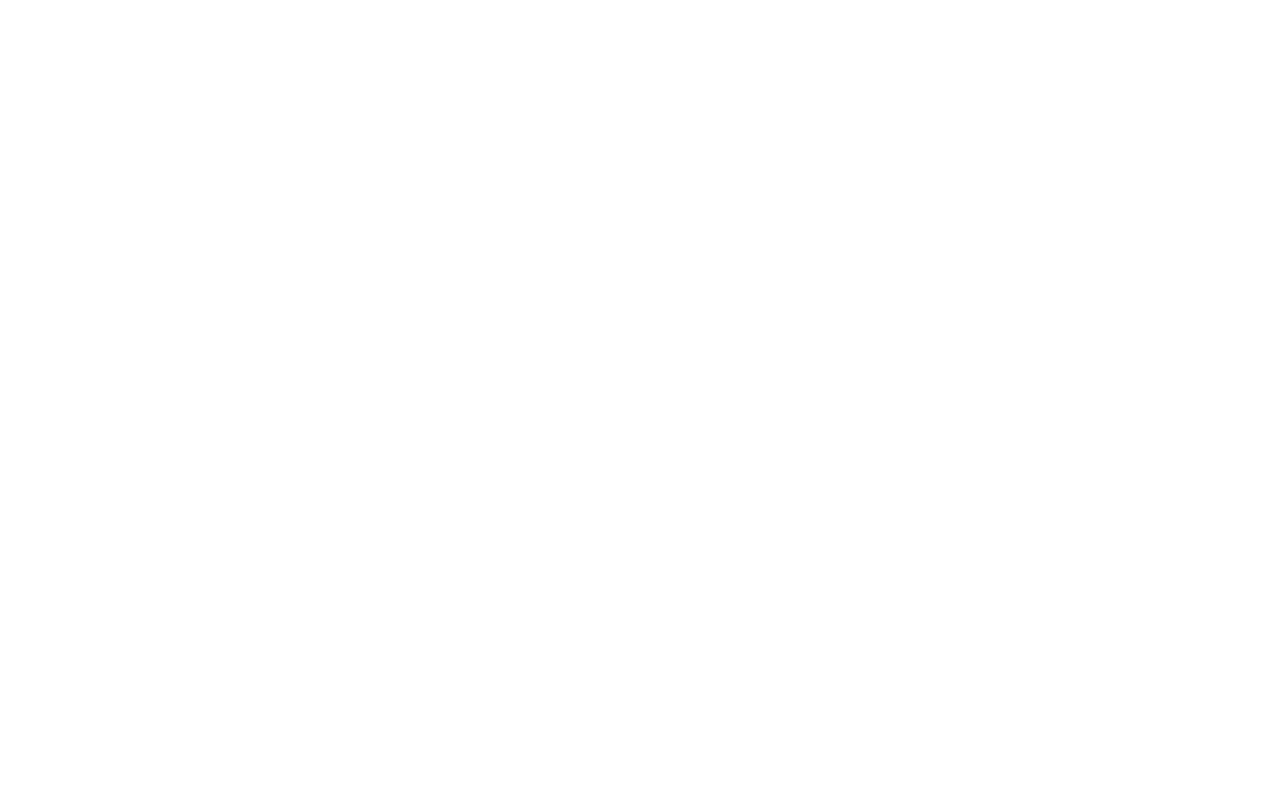
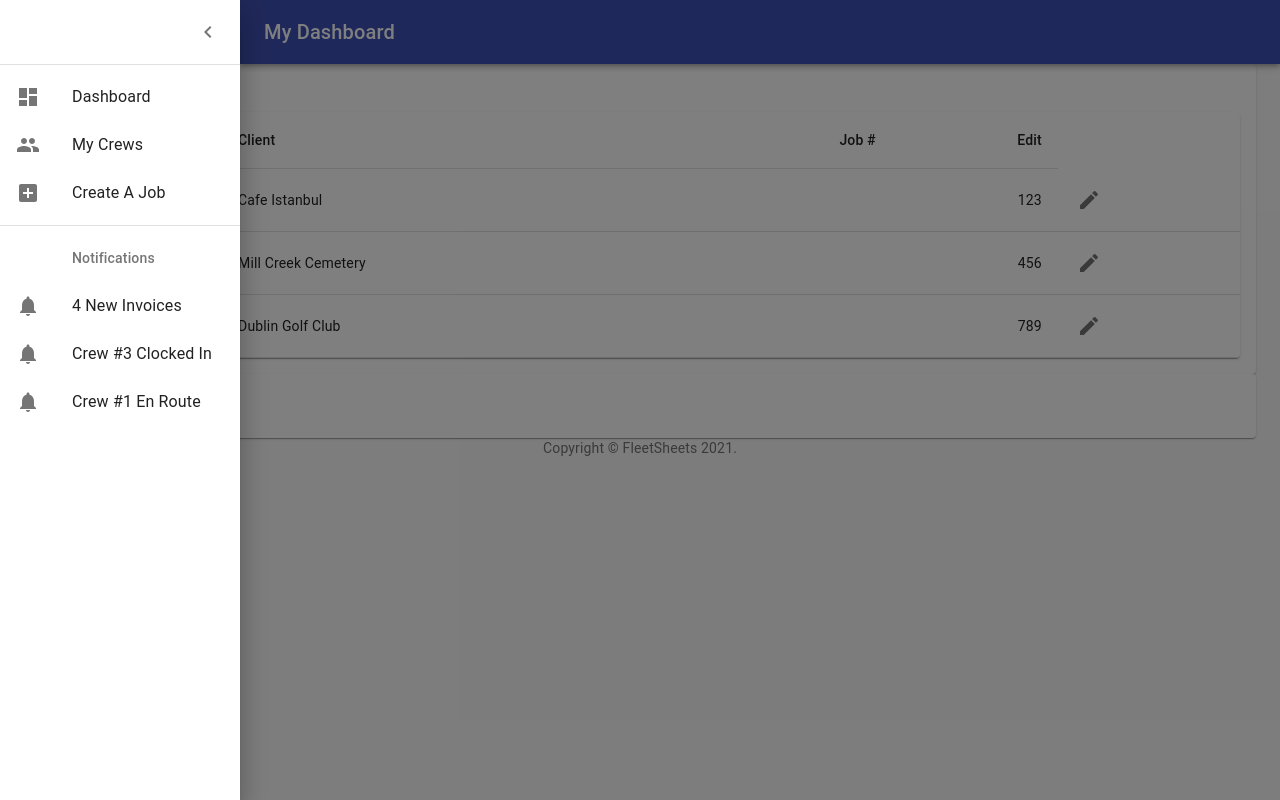
Before and after one commit to will98nicholson/Custom-Workforce-Manager, a React (Create React App) app in the folder client/: page /employee in a window 1280 px wide. Built offline with nearby package versions, Linux system fonts and the light colour scheme.

Commit message:
copied admin menu & dashboard to make user menu & dashboard

```diff
--- a/client/src/App.js
+++ b/client/src/App.js
@@ -2,6 +2,7 @@ import React from 'react';
 import './App.css';
 import Login from './pages/Login';
 import AdminDash from './pages/AdminDash';
+import EmpDash from './pages/EmpDash'
 import {
     BrowserRouter as Router,
     Switch,
@@ -16,6 +17,7 @@ function App() {
         <Router>
             <Route exact path='/'><Login /></Route>
             <Route exact path='/admin'><AdminDash /></Route>
+            <Route exact path='/employee'><EmpDash /></Route>
         </Router>
     );
 };
--- /dev/null
+++ b/client/src/components/EmployeeToolbar.js
@@ -0,0 +1,158 @@
+import React from 'react';
+import clsx from 'clsx';
+import { makeStyles } from '@material-ui/core/styles';
+import {
+    CssBaseline,
+    Drawer,
+    AppBar,
+    Toolbar,
+    List,
+    Typography,
+    Divider,
+    IconButton,
+    Badge,
+    Link
+} from '@material-ui/core'
+
+import {
+    Menu,
+    ChevronLeft,
+
+} from '@material-ui/icons';
+
+import { mainListItems, secondaryListItems } from './AdminMenuList';
+
+
+const drawerWidth = 240;
+
+const useStyles = makeStyles((theme) => ({
+    root: {
+        display: 'flex',
+    },
+    toolbar: {
+        paddingRight: 24, // keep right padding when drawer closed
+    },
+    toolbarIcon: {
+        display: 'flex',
+        alignItems: 'center',
+        justifyContent: 'flex-end',
+        padding: '0 8px',
+        ...theme.mixins.toolbar,
+    },
+    appBar: {
+        zIndex: theme.zIndex.drawer + 1,
+        transition: theme.transitions.create(['width', 'margin'], {
+            easing: theme.transitions.easing.sharp,
+            duration: theme.transitions.duration.leavingScreen,
+        }),
+    },
+    appBarShift: {
+        marginLeft: drawerWidth,
+        width: `calc(100% - ${drawerWidth}px)`,
+        transition: theme.transitions.create(['width', 'margin'], {
+            easing: theme.transitions.easing.sharp,
+            duration: theme.transitions.duration.enteringScreen,
+        }),
+    },
+    menuButton: {
+        marginRight: 36,
+    },
+    menuButtonHidden: {
+        display: 'none',
+    },
+    title: {
+        flexGrow: 1,
+    },
+    drawerPaper: {
+        position: 'relative',
+        whiteSpace: 'nowrap',
+        width: drawerWidth,
+        transition: theme.transitions.create('width', {
+            easing: theme.transitions.easing.sharp,
+            duration: theme.transitions.duration.enteringScreen,
+        }),
+    },
+    drawerPaperClose: {
+        overflowX: 'hidden',
+        transition: theme.transitions.create('width', {
+            easing: theme.transitions.easing.sharp,
+            duration: theme.transitions.duration.leavingScreen,
+        }),
+        width: theme.spacing(7),
+        [theme.breakpoints.up('sm')]: {
+            width: theme.spacing(9),
+        },
+    },
+    appBarSpacer: theme.mixins.toolbar,
+    content: {
+        flexGrow: 1,
+        height: '100vh',
+        overflow: 'auto',
+    },
+    container: {
+        paddingTop: theme.spacing(4),
+        paddingBottom: theme.spacing(4),
+    },
+    paper: {
+        padding: theme.spacing(2),
+        display: 'flex',
+        overflow: 'auto',
+        flexDirection: 'column',
+    },
+    fixedHeight: {
+        height: 240,
+    },
+}));
+
+export default function MenuToolbar() {
+    const classes = useStyles();
+    const [open, setOpen] = React.useState(true);
+    const handleDrawerOpen = () => {
+        setOpen(true);
+    };
+    const handleDrawerClose = () => {
+        setOpen(false);
+    };
+    const fixedHeightPaper = clsx(classes.paper, classes.fixedHeight);
+
+    return (
+        <div className={classes.root}>
+            <CssBaseline />
+            <AppBar position="absolute" className={clsx(classes.appBar, open && classes.appBarShift)}>
+                <Toolbar className={classes.toolbar}>
+                    <IconButton
+                        edge="start"
+                        color="inherit"
+                        aria-label="open drawer"
+                        onClick={handleDrawerOpen}
+                        className={clsx(classes.menuButton, open && classes.menuButtonHidden)}
+                    >
+                        <Badge badgeContent={4} color="secondary">
+                            <Menu />
+                        </Badge>
+                    </IconButton>
+                    <Typography component="h1" variant="h6" color="inherit" noWrap className={classes.title}>
+                        My Dashboard
+                    </Typography>
+                </Toolbar>
+            </AppBar>
+            <Drawer
+                variant="temporary"
+                classes={{
+                    paper: clsx(classes.drawerPaper, !open && classes.drawerPaperClose),
+                }}
+                open={open}
+            >
+                <div className={classes.toolbarIcon}>
+                    <IconButton onClick={handleDrawerClose}>
+                        <ChevronLeft />
+                    </IconButton>
+                </div>
+                <Divider />
+                <List>{mainListItems}</List>
+                <Divider />
+                <List>{secondaryListItems}</List>
+            </Drawer>
+        </div>
+    );
+}
--- a/client/src/pages/EmpDash.js
+++ b/client/src/pages/EmpDash.js
@@ -0,0 +1,60 @@
+import React from 'react';
+import { makeStyles } from '@material-ui/core/styles';
+import {
+    CssBaseline,
+    Container,
+    Typography,
+    Paper
+} from '@material-ui/core';
+
+import EmployeeToolbar from '../components/EmployeeToolbar';
+import Copyright from '../components/Copyright';
+import JobsList from '../components/JobsList';
+
+const drawerWidth = 240;
+
+const useStyles = makeStyles((theme) => ({
+    root: {
+        display: 'flex',
+    },
+    appBarSpacer: theme.mixins.toolbar,
+    content: {
+        flexGrow: 1,
+        height: '100vh',
+        overflow: 'auto',
+    },
+    paper: {
+        padding: theme.spacing( 2 ),
+        display: 'flex',
+        overflow: 'auto',
+        flexDirection: 'column',
+    }
+}));
+
+export default function AdminDash() {
+    const classes = useStyles();
+
+    return (
+        <div className={classes.root}>
+            <CssBaseline />
+            <EmployeeToolbar />
+            <main className={classes.content}>
+                <div className={classes.appBarSpacer} />
+                <Container maxWidth="lg" className={classes.container}>
+                    {/* Time and Weather */}
+                    {/* Button to Create New Job */}
+                    {/* Active Jobs */}
+                    <Paper className={classes.paper}>
+                        <Typography variant='h5'>My Jobs</Typography>
+                        <JobsList />
+                    </Paper>
+                    {/* Completed Jobs */}
+                    <Paper className={classes.paper}>
+                        <Typography variant='h5'>Completed Jobs</Typography>
+                    </Paper>
+                    <Copyright />
+                </Container>
+            </main>
+        </div>
+    );
+}
```
Also changed, not shown: 2 other files (tests, documents, lock files or other folders).
